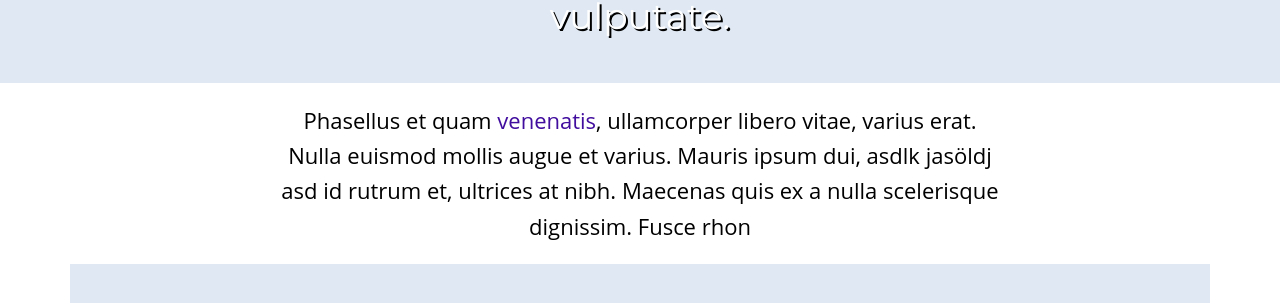
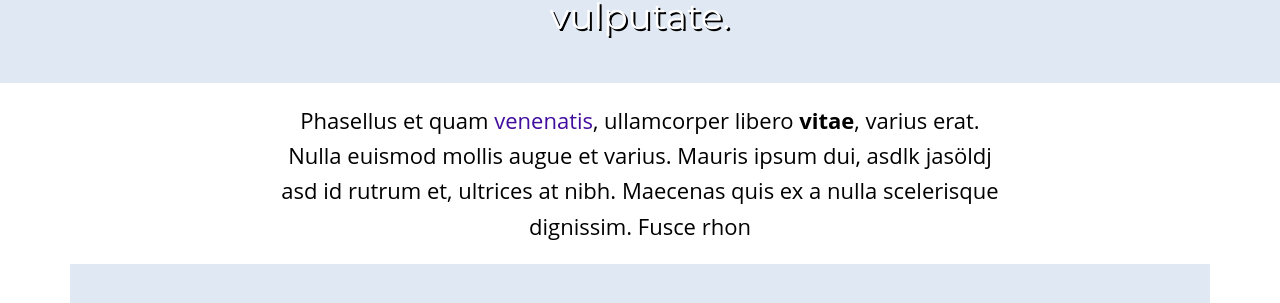
Before and after one commit to anselmi-tuhkanen2/Test, a Jekyll site: the page built from index.md, in a window 1280 px wide and 900 px high. Shown: the part 167-470 px from the top of the window. Built offline with Jekyll 4.4.1, drawn with Linux system fonts in a browser that asks for light colours; nearby versions of some CDN libraries.

```diff
--- a/_kultavilla/slogan.markdown
+++ b/_kultavilla/slogan.markdown
@@ -4,4 +4,4 @@ position: 2
 name: slogan
 ---
 
-Phasellus et quam [venenatis](http://www.google.com), ullamcorper libero vitae, varius erat. Nulla euismod mollis augue et varius. Mauris ipsum dui, asdlk jasöldj asd id rutrum et, ultrices at nibh. Maecenas quis ex a nulla scelerisque dignissim. Fusce rhon
+Phasellus et quam [venenatis](http://www.google.com), ullamcorper libero **vitae**, varius erat. Nulla euismod mollis augue et varius. Mauris ipsum dui, asdlk jasöldj asd id rutrum et, ultrices at nibh. Maecenas quis ex a nulla scelerisque dignissim. Fusce rhon
```
